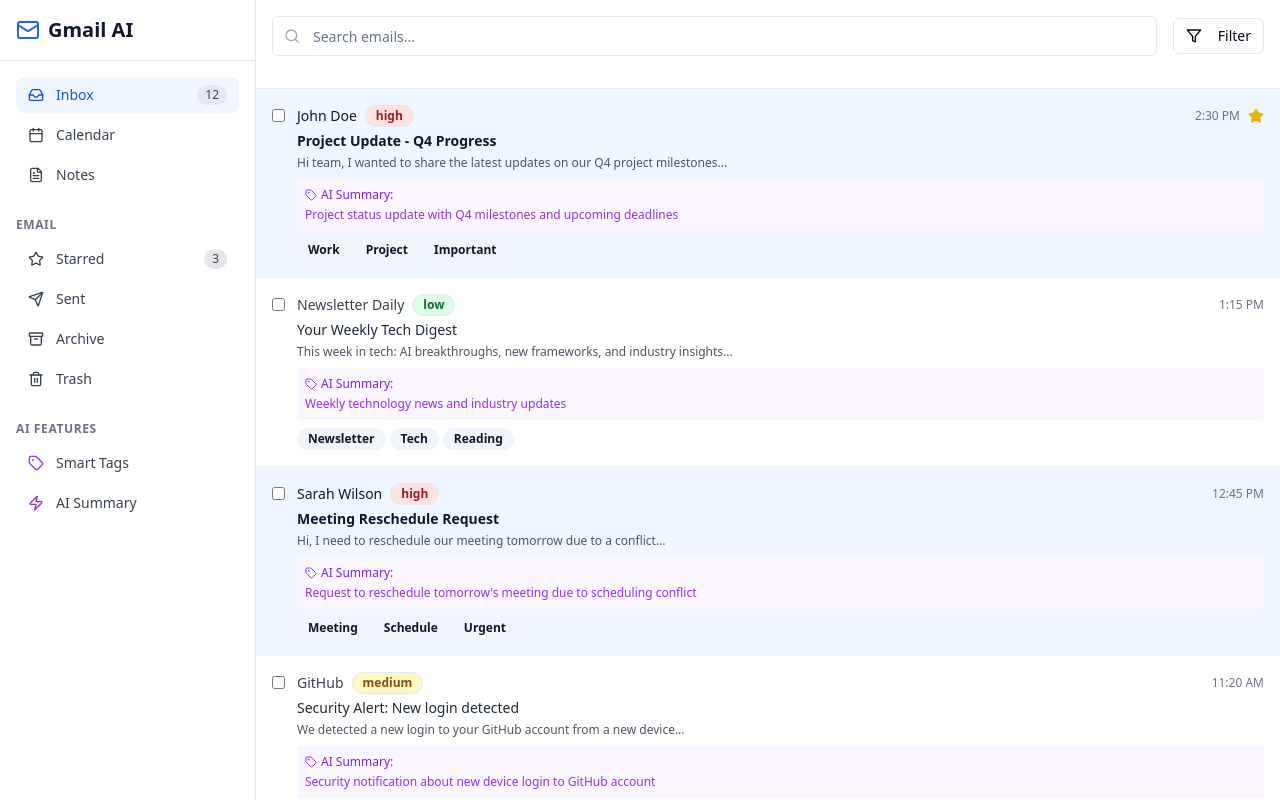
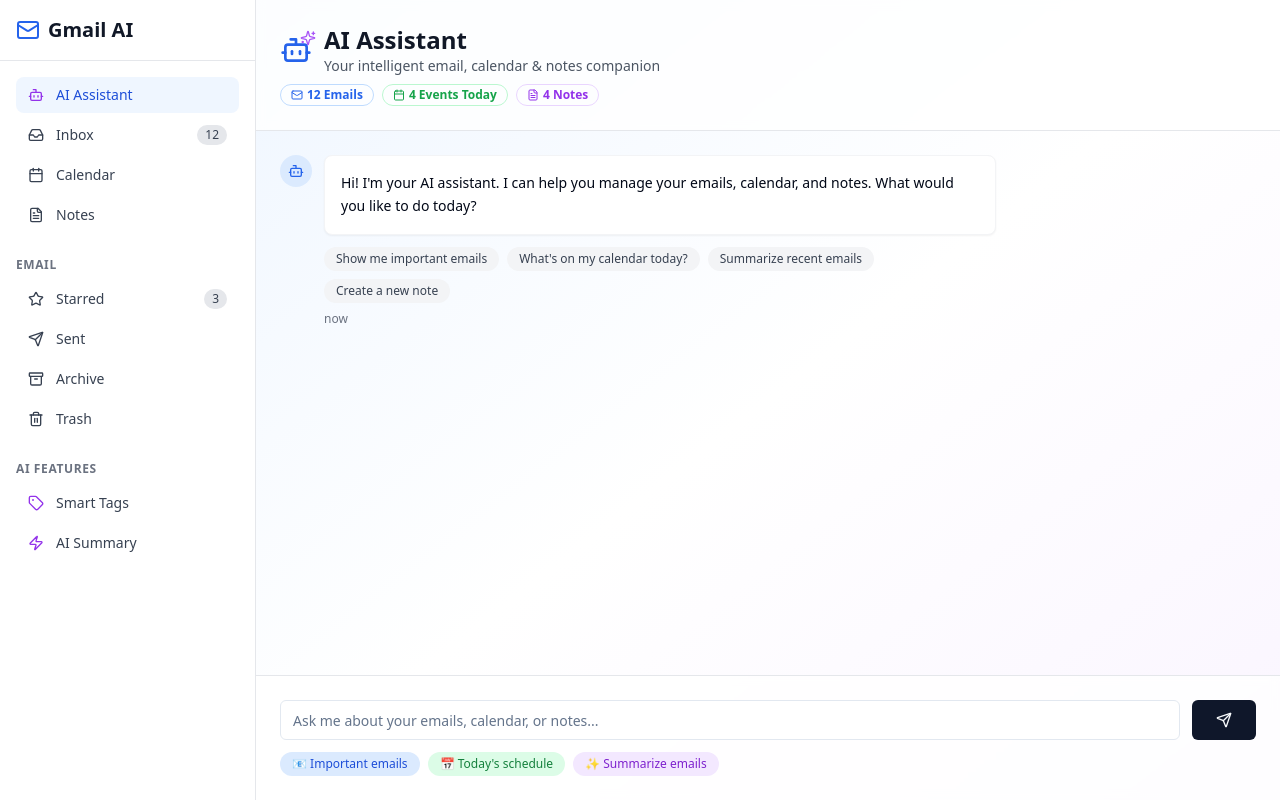
Before and after one commit to lorenzorasmussen/clever-email-hub, a React (Vite) app: page / in a window 1280 px wide. Built offline with nearby package versions, Linux system fonts and the light colour scheme.

Commit message:
Refactor: Center AI interaction
Center the AI interaction component and make it the primary focus for information retrieval.

```diff
--- /dev/null
+++ b/src/components/AIChatInterface.tsx
@@ -0,0 +1,205 @@
+
+import { useState } from "react";
+import { Send, Bot, User, Sparkles, Mail, Calendar, FileText } from "lucide-react";
+import { Button } from "@/components/ui/button";
+import { Input } from "@/components/ui/input";
+import { Badge } from "@/components/ui/badge";
+
+interface Message {
+  id: string;
+  type: "user" | "ai";
+  content: string;
+  timestamp: string;
+  suggestions?: string[];
+  data?: any;
+}
+
+export const AIChatInterface = () => {
+  const [messages, setMessages] = useState<Message[]>([
+    {
+      id: "1",
+      type: "ai",
+      content: "Hi! I'm your AI assistant. I can help you manage your emails, calendar, and notes. What would you like to do today?",
+      timestamp: "now",
+      suggestions: [
+        "Show me important emails",
+        "What's on my calendar today?",
+        "Summarize recent emails",
+        "Create a new note"
+      ]
+    }
+  ]);
+  const [inputValue, setInputValue] = useState("");
+
+  const handleSendMessage = () => {
+    if (!inputValue.trim()) return;
+
+    const userMessage: Message = {
+      id: Date.now().toString(),
+      type: "user",
+      content: inputValue,
+      timestamp: new Date().toLocaleTimeString()
+    };
+
+    // Simulate AI response
+    const aiResponse: Message = {
+      id: (Date.now() + 1).toString(),
+      type: "ai",
+      content: getAIResponse(inputValue),
+      timestamp: new Date().toLocaleTimeString(),
+      suggestions: getAISuggestions(inputValue)
+    };
+
+    setMessages(prev => [...prev, userMessage, aiResponse]);
+    setInputValue("");
+  };
+
+  const getAIResponse = (input: string): string => {
+    const lowerInput = input.toLowerCase();
+
+    if (lowerInput.includes("email")) {
+      return "I found 12 emails in your inbox. 3 are marked as high priority. Would you like me to show you the important ones first or provide a summary of all recent emails?";
+    } else if (lowerInput.includes("calendar")) {
+      return "You have 4 events today: Team Standup at 9 AM, Project Review at 2 PM, Client Call at 4 PM, and a Deadline Reminder at 6 PM. Would you like more details about any of these?";
+    } else if (lowerInput.includes("note")) {
+      return "I can help you create a new note or find existing ones. You currently have 4 notes including 'Meeting Notes - Q4 Planning' and 'AI Features Ideas'. What would you like to do?";
+    } else if (lowerInput.includes("summarize")) {
+      return "Here's a summary of your recent activity: You have 3 urgent emails requiring action, 2 meetings today, and your notes show ongoing work on Q4 planning. Should I provide detailed summaries for any specific area?";
+    }
+
+    return "I can help you with emails, calendar events, and notes. Try asking me to show important emails, check your calendar, or create notes.";
+  };
+
+  const getAISuggestions = (input: string): string[] => {
+    const lowerInput = input.toLowerCase();
+
+    if (lowerInput.includes("email")) {
+      return ["Show high priority emails", "Archive read emails", "Draft a reply", "Create email filters"];
+    } else if (lowerInput.includes("calendar")) {
+      return ["Schedule a meeting", "Find free time slots", "Reschedule conflicts", "Set reminders"];
+    } else if (lowerInput.includes("note")) {
+      return ["Create meeting notes", "Search existing notes", "Organize by tags", "Export notes"];
+    }
+
+    return ["Show me important emails", "What's on my calendar?", "Create a new note", "Summarize my day"];
+  };
+
+  const handleSuggestionClick = (suggestion: string) => {
+    setInputValue(suggestion);
+  };
+
+  return (
+    <div className="flex flex-col h-full bg-gradient-to-br from-blue-50 via-white to-purple-50">
+      {/* Header */}
+      <div className="p-6 border-b border-gray-200 bg-white/80 backdrop-blur-sm">
+        <div className="flex items-center gap-3 mb-2">
+          <div className="relative">
+            <Bot className="h-8 w-8 text-blue-600" />
+            <Sparkles className="h-4 w-4 text-purple-500 absolute -top-1 -right-1" />
+          </div>
+          <div>
+            <h1 className="text-2xl font-bold text-gray-900">AI Assistant</h1>
+            <p className="text-sm text-gray-600">Your intelligent email, calendar & notes companion</p>
+          </div>
+        </div>
+
+        <div className="flex gap-2">
+          <Badge variant="outline" className="text-blue-600 border-blue-200">
+            <Mail className="h-3 w-3 mr-1" />
+            12 Emails
+          </Badge>
+          <Badge variant="outline" className="text-green-600 border-green-200">
+            <Calendar className="h-3 w-3 mr-1" />
+            4 Events Today
+          </Badge>
+          <Badge variant="outline" className="text-purple-600 border-purple-200">
+            <FileText className="h-3 w-3 mr-1" />
+            4 Notes
+          </Badge>
+        </div>
+      </div>
+
+      {/* Chat Messages */}
+      <div className="flex-1 p-6 overflow-y-auto space-y-4">
+        {messages.map((message) => (
+          <div key={message.id} className={`flex gap-3 ${message.type === "user" ? "justify-end" : ""}`}>
+            {message.type === "ai" && (
+              <div className="w-8 h-8 rounded-full bg-blue-100 flex items-center justify-center flex-shrink-0">
+                <Bot className="h-4 w-4 text-blue-600" />
+              </div>
+            )}
+
+            <div className={`max-w-2xl ${message.type === "user" ? "order-first" : ""}`}>
+              <div className={`p-4 rounded-lg ${
+                message.type === "user"
+                  ? "bg-blue-600 text-white ml-auto"
+                  : "bg-white shadow-sm border border-gray-100"
+              }`}>
+                <p className="text-sm leading-relaxed">{message.content}</p>
+              </div>
+
+              {message.suggestions && (
+                <div className="mt-3 flex flex-wrap gap-2">
+                  {message.suggestions.map((suggestion, index) => (
+                    <button
+                      key={index}
+                      onClick={() => handleSuggestionClick(suggestion)}
+                      className="px-3 py-1 text-xs bg-gray-100 hover:bg-gray-200 rounded-full text-gray-700 transition-colors"
+                    >
+                      {suggestion}
+                    </button>
+                  ))}
+                </div>
+              )}
+
+              <p className="text-xs text-gray-500 mt-2">{message.timestamp}</p>
+            </div>
+
+            {message.type === "user" && (
+              <div className="w-8 h-8 rounded-full bg-gray-100 flex items-center justify-center flex-shrink-0">
+                <User className="h-4 w-4 text-gray-600" />
+              </div>
+            )}
+          </div>
+        ))}
+      </div>
+
+      {/* Input Area */}
+      <div className="p-6 border-t border-gray-200 bg-white/80 backdrop-blur-sm">
+        <div className="flex gap-3">
+          <Input
+            value={inputValue}
+            onChange={(e) => setInputValue(e.target.value)}
+            placeholder="Ask me about your emails, calendar, or notes..."
+            onKeyPress={(e) => e.key === "Enter" && handleSendMessage()}
+            className="flex-1"
+          />
+          <Button onClick={handleSendMessage} className="px-6">
+            <Send className="h-4 w-4" />
+          </Button>
+        </div>
+
+        <div className="flex flex-wrap gap-2 mt-3">
+          <button
+            onClick={() => handleSuggestionClick("Show me important emails")}
+            className="px-3 py-1 text-xs bg-blue-100 hover:bg-blue-200 rounded-full text-blue-700 transition-colors"
+          >
+            📧 Important emails
+          </button>
+          <button
+            onClick={() => handleSuggestionClick("What's on my calendar today?")}
+            className="px-3 py-1 text-xs bg-green-100 hover:bg-green-200 rounded-full text-green-700 transition-colors"
+          >
+            📅 Today's schedule
+          </button>
+          <button
+            onClick={() => handleSuggestionClick("Summarize my recent emails")}
+            className="px-3 py-1 text-xs bg-purple-100 hover:bg-purple-200 rounded-full text-purple-700 transition-colors"
+          >
+            ✨ Summarize emails
+          </button>
+        </div>
+      </div>
+    </div>
+  );
+};
--- a/src/components/Sidebar.tsx
+++ b/src/components/Sidebar.tsx
@@ -1,6 +1,5 @@
-
 import { cn } from "@/lib/utils";
-import { Mail, Calendar, FileText, Inbox, Star, Send, Archive, Trash2, Tag, Zap } from "lucide-react";
+import { Mail, Calendar, FileText, Inbox, Star, Send, Archive, Trash2, Tag, Zap, Bot } from "lucide-react";
 import { ViewType } from "@/pages/Index";
 
 interface SidebarProps {
@@ -10,6 +9,7 @@ interface SidebarProps {
 
 export const Sidebar = ({ currentView, onViewChange }: SidebarProps) => {
   const mainMenuItems = [
+    { id: "ai" as ViewType, label: "AI Assistant", icon: Bot, count: undefined },
     { id: "inbox" as ViewType, label: "Inbox", icon: Inbox, count: 12 },
     { id: "calendar" as ViewType, label: "Calendar", icon: Calendar },
     { id: "notes" as ViewType, label: "Notes", icon: FileText },
@@ -51,7 +51,10 @@ export const Sidebar = ({ currentView, onViewChange }: SidebarProps) => {
                       : "text-gray-700 hover:bg-gray-50"
                   )}
                 >
-                  <item.icon className="h-4 w-4" />
+                  <item.icon className={cn(
+                    "h-4 w-4",
+                    item.id === "ai" ? "text-purple-600" : ""
+                  )} />
                   <span className="flex-1 text-left">{item.label}</span>
                   {item.count && (
                     <span className="bg-gray-200 text-gray-700 text-xs px-2 py-0.5 rounded-full">
--- a/src/pages/Index.tsx
+++ b/src/pages/Index.tsx
@@ -5,11 +5,12 @@ import { EmailList } from "@/components/EmailList";
 import { Calendar } from "@/components/Calendar";
 import { Notes } from "@/components/Notes";
 import { EmailView } from "@/components/EmailView";
+import { AIChatInterface } from "@/components/AIChatInterface";
 
-export type ViewType = "inbox" | "calendar" | "notes";
+export type ViewType = "ai" | "inbox" | "calendar" | "notes";
 
 const Index = () => {
-  const [currentView, setCurrentView] = useState<ViewType>("inbox");
+  const [currentView, setCurrentView] = useState<ViewType>("ai");
   const [selectedEmail, setSelectedEmail] = useState<any>(null);
 
   const renderMainContent = () => {
@@ -18,6 +19,8 @@ const Index = () => {
     }
 
     switch (currentView) {
+      case "ai":
+        return <AIChatInterface />;
       case "inbox":
         return <EmailList onEmailSelect={setSelectedEmail} />;
       case "calendar":
@@ -25,7 +28,7 @@ const Index = () => {
       case "notes":
         return <Notes />;
       default:
-        return <EmailList onEmailSelect={setSelectedEmail} />;
+        return <AIChatInterface />;
     }
   };
 
```
